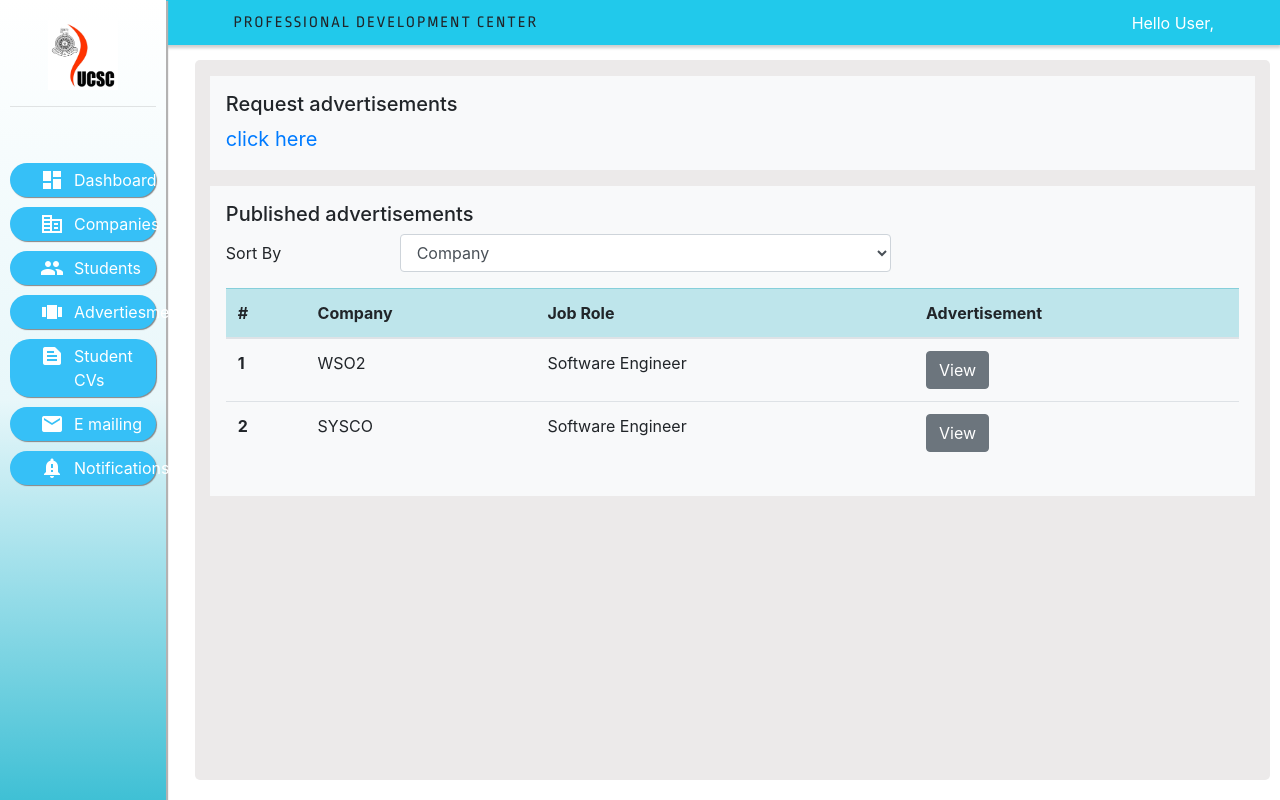
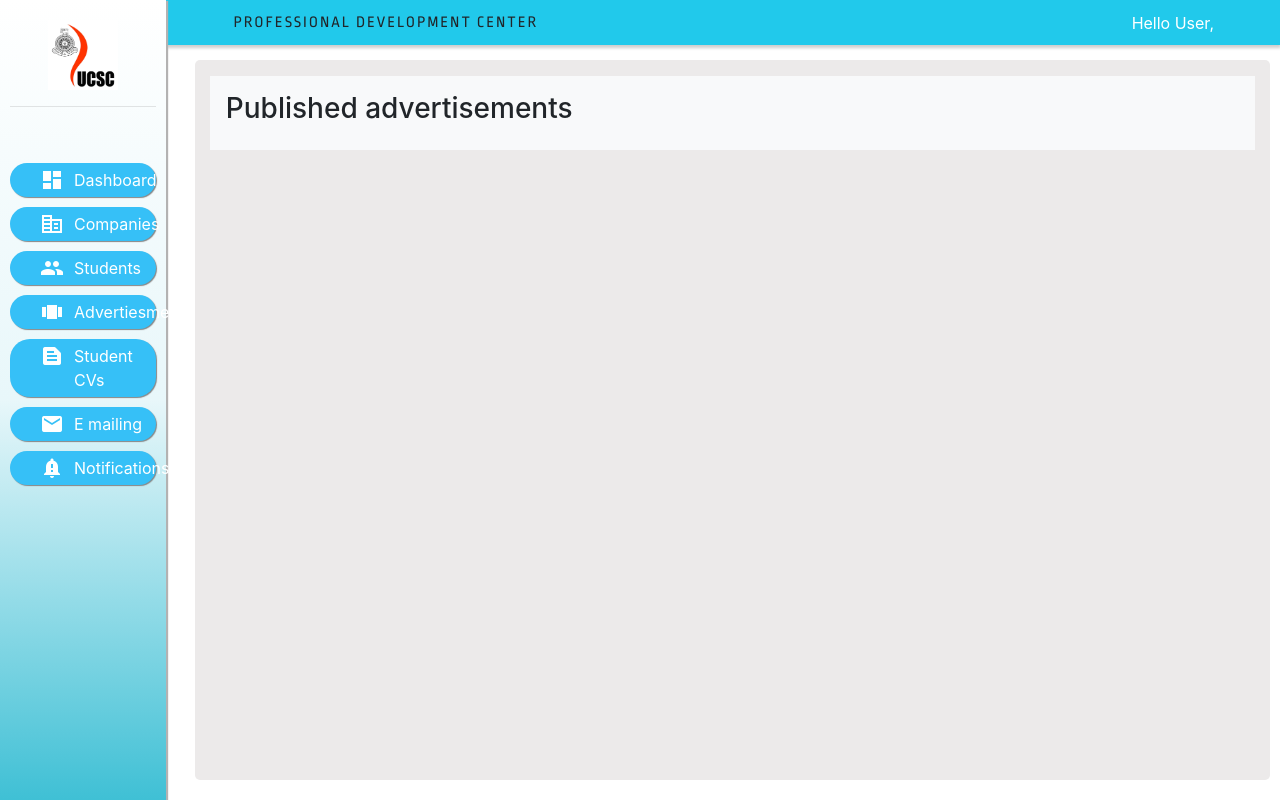
Before and after one commit to shelomi123/dashboard-portal, a React (Create React App) app: page /adverts in a window 1280 px wide. Built offline with nearby package versions, Linux system fonts and the light colour scheme.

Commit message:
modified

```diff
--- a/src/content/adverts.js
+++ b/src/content/advertisement/adHome1.js
@@ -1,5 +1,5 @@
 import React from 'react';
-import '../App.css';
+import '../../App.css';
 import 'bootstrap/dist/css/bootstrap.css';
 import {Link} from 'react-router-dom';
 
--- /dev/null
+++ b/src/content/advertisement/adHome2.js
@@ -0,0 +1,36 @@
+import React from 'react';
+import '../../App.css';
+import 'bootstrap/dist/css/bootstrap.css';
+
+
+function Adverts(){
+    return (
+        <div className="admin-content">
+           <div className="container">
+
+
+
+                <div class="container p-3 my-3 bg-light">
+                    <h3>Published advertisements</h3>
+
+
+
+
+
+
+
+
+
+
+                </div>
+
+
+
+           </div>
+        </div>
+
+
+    )
+}
+
+export default Adverts;
--- a/src/index.js
+++ b/src/index.js
@@ -12,7 +12,7 @@ import Adverts from './views/adverts';
 import StudentCvs from './views/studentCvs';
 import Emailing from './views/emailing';
 import Notifications from './views/notifications';
-import advertsRequest from './views/advertsRequest';
+
 
 
 ReactDOM.render(
@@ -26,7 +26,6 @@ ReactDOM.render(
       <Route path="/cvs" component={StudentCvs} />
       <Route path="/emailing" component={Emailing} />
       <Route path="/notifications" component={Notifications} />
-      <Route path="/advertsRequest" component={advertsRequest} />
       <Redirect from="/" to="/admin/index" />
     </Switch>
   </BrowserRouter>,
--- a/src/views/adverts.js
+++ b/src/views/adverts.js
@@ -1,7 +1,7 @@
 import React from 'react';
 import Navbar from '../components/navbar'
 import SideBar from '../components/sidebar'
-import Content from '../content/adverts';
+import Content from '../content/advertisement/adHome2';
 
 
 function Adverts(){
--- a/src/views/advertsRequest.js
+++ /dev/null
@@ -1,57 +0,0 @@
-import React from 'react';
-import '../App.css';
-import 'bootstrap/dist/css/bootstrap.css';
-import {Link} from 'react-router-dom';
-
-function advertsRequest(){
-    return (
-
-           <div className="container">
-
-                <div class="container p-3 my-3 bg-light">
-
-                    <div class="form-group row">
-                    <h3>Industrial Placement Programme : </h3>
-                            <div class="col-sm-2">
-                                <select id="inputSort" class="form-control">
-                                    <option selected>2020</option>
-                                    <option>2021</option>
-                                </select>
-                            </div>
-                            <h3>University of Colombo School of Computing (UCSC) </h3>
-                    </div>
-
-
-                </div>
-
-                <div class="container p-3 my-3 bg-light">
-                    <h5>Published advertisements</h5>
-
-                    <div class="form-group row">
-                        <label for="inputSort" class="col-sm-2 col-form-label">Sort By</label>
-                            <div class="col-sm-6">
-                                <select id="inputSort" class="form-control">
-                                    <option selected>Company</option>
-                                    <option>Job Role</option>
-                                </select>
-                            </div>
-                    </div>
-
-
-
-
-
-
-
-                </div>
-
-
-
-           </div>
-
-
-
-    )
-}
-
-export default advertsRequest;
```
